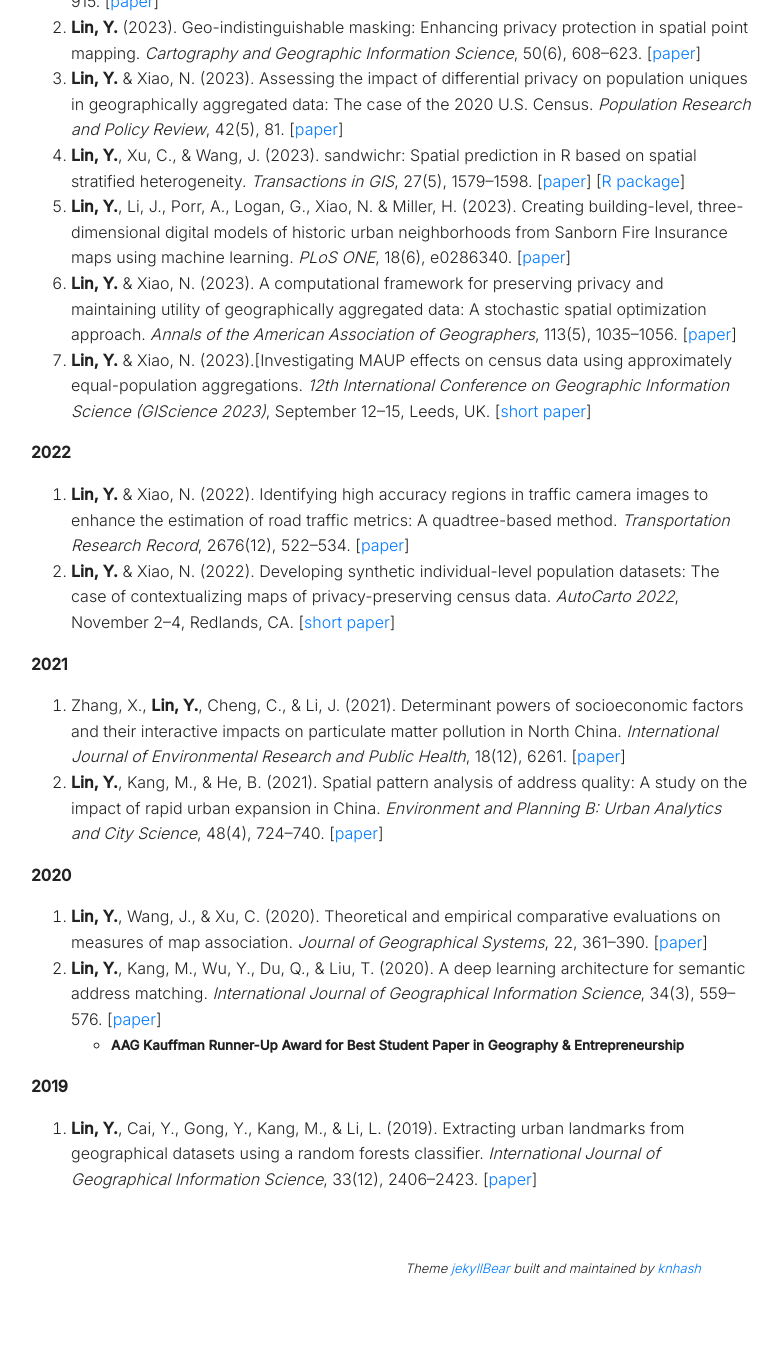
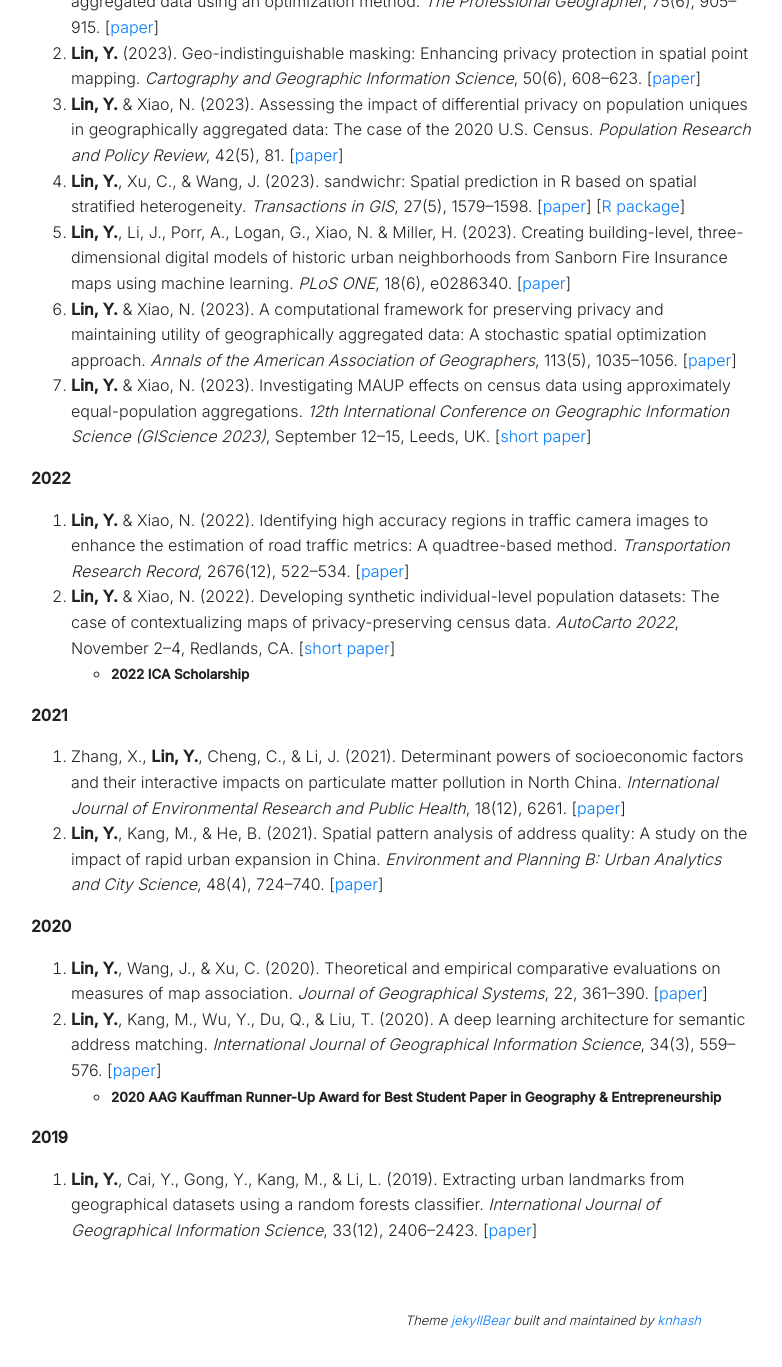
Before and after one commit to linyuehzzz/linyuehzzz.github.io, a Jekyll site: the page built from publications.md, in a window 1280 px wide and 1400 px high, scrolled down 1214 px. Shown: the top 1367 px of the window, without its empty margins (249-1031 px from the left). Built offline with Jekyll 4.4.1, drawn with Linux system fonts in a browser that asks for light colours.

Commit message:
Update publications.md

```diff
--- a/publications.md
+++ b/publications.md
@@ -24,6 +24,7 @@ permalink: /publications
 17. **Lin, Y.** (2024). You are where you live? Evaluating the racial and ethnic (mis)representation in geodemographic classification. *Applied Geography*, 165, 103244. [[paper](https://doi.org/10.1016/j.apgeog.2024.103244)]
 16. **Lin, Y.** (2024). Synthetic population data for small area estimation in the United States. *Environment and Planning B: Urban Analytics and City Science*, 51(2), 553--562. [[paper](https://doi.org/10.1177/23998083231215825)] [[data](https://doi.org/10.6084/m9.figshare.22056893)]
 15. **Lin, Y.** (2024). A multi-objective optimization approach to balancing utility and equity in location-allocation problems. *CaGIS-UCGIS 2024 Symposium*, June 3--6, Columbus, OH. [[short paper](https://cartogis.org/docs/conferences/CaGIS_UCGIS_2024/Research%20Paper/CAGIS-UCGIS-2024_ResearchPaper_Session2.pdf)]
+    - **<small>2024 ICA Scholarship</small>**
 
 **2023**
 <!-- -->
@@ -34,13 +35,14 @@ permalink: /publications
 11. **Lin, Y.**, Xu, C., & Wang, J. (2023). sandwichr: Spatial prediction in R based on spatial stratified heterogeneity. *Transactions in GIS*, 27(5), 1579--1598. [[paper](https://doi.org/10.1111/tgis.13088)] [[R package](https://cran.r-project.org/web/packages/sandwichr/)]
 10. **Lin, Y.**, Li, J., Porr, A., Logan, G., Xiao, N. & Miller, H. (2023). Creating building-level, three-dimensional digital models of historic urban neighborhoods from Sanborn Fire Insurance maps using machine learning. *PLoS ONE*, 18(6), e0286340. [[paper](http://dx.doi.org/10.1371/journal.pone.0286340)]
 9. **Lin, Y.** & Xiao, N. (2023). A computational framework for preserving privacy and maintaining utility of geographically aggregated data: A stochastic spatial optimization approach. *Annals of the American Association of Geographers*, 113(5), 1035--1056. [[paper](https://doi.org/10.1080/24694452.2023.2178377)]
-8. **Lin, Y.** & Xiao, N. (2023).[Investigating MAUP effects on census data using approximately equal-population aggregations. *12th International Conference on Geographic Information Science (GIScience 2023)*, September 12--15, Leeds, UK. [[short paper](https://doi.org/10.4230/LIPIcs.GIScience.2023.47)]
+8. **Lin, Y.** & Xiao, N. (2023). Investigating MAUP effects on census data using approximately equal-population aggregations. *12th International Conference on Geographic Information Science (GIScience 2023)*, September 12--15, Leeds, UK. [[short paper](https://doi.org/10.4230/LIPIcs.GIScience.2023.47)]
 
 **2022**
 <!-- -->
 
 7. **Lin, Y.** & Xiao, N. (2022). Identifying high accuracy regions in traffic camera images to enhance the estimation of road traffic metrics: A quadtree-based method. *Transportation Research Record*, 2676(12), 522--534. [[paper](https://doi.org/10.1177/03611981221096117)]
 6. **Lin, Y.** & Xiao, N. (2022). Developing synthetic individual-level population datasets: The case of contextualizing maps of privacy-preserving census data. *AutoCarto 2022*, November 2--4, Redlands, CA. [[short paper](https://cartogis.org/docs/autocarto/2022/docs/abstracts/Session7_Lin_5258.pdf)]
+    - **<small>2022 ICA Scholarship</small>**
 
 **2021**
 <!-- -->
@@ -53,7 +55,7 @@ permalink: /publications
 
 3. **Lin, Y.**, Wang, J., & Xu, C. (2020). Theoretical and empirical comparative evaluations on measures of map association. *Journal of Geographical Systems*, 22, 361--390. [[paper](https://doi.org/10.1007/s10109-020-00324-4)]
 2. **Lin, Y.**, Kang, M., Wu, Y., Du, Q., & Liu, T. (2020). A deep learning architecture for semantic address matching. *International Journal of Geographical Information Science*, 34(3), 559--576. [[paper](https://doi.org/10.1080/13658816.2019.1681431)]
-    - **<small>AAG Kauffman Runner-Up Award for Best Student Paper in Geography & Entrepreneurship</small>**
+    - **<small>2020 AAG Kauffman Runner-Up Award for Best Student Paper in Geography & Entrepreneurship</small>**
 
 **2019**
 <!-- -->
```
